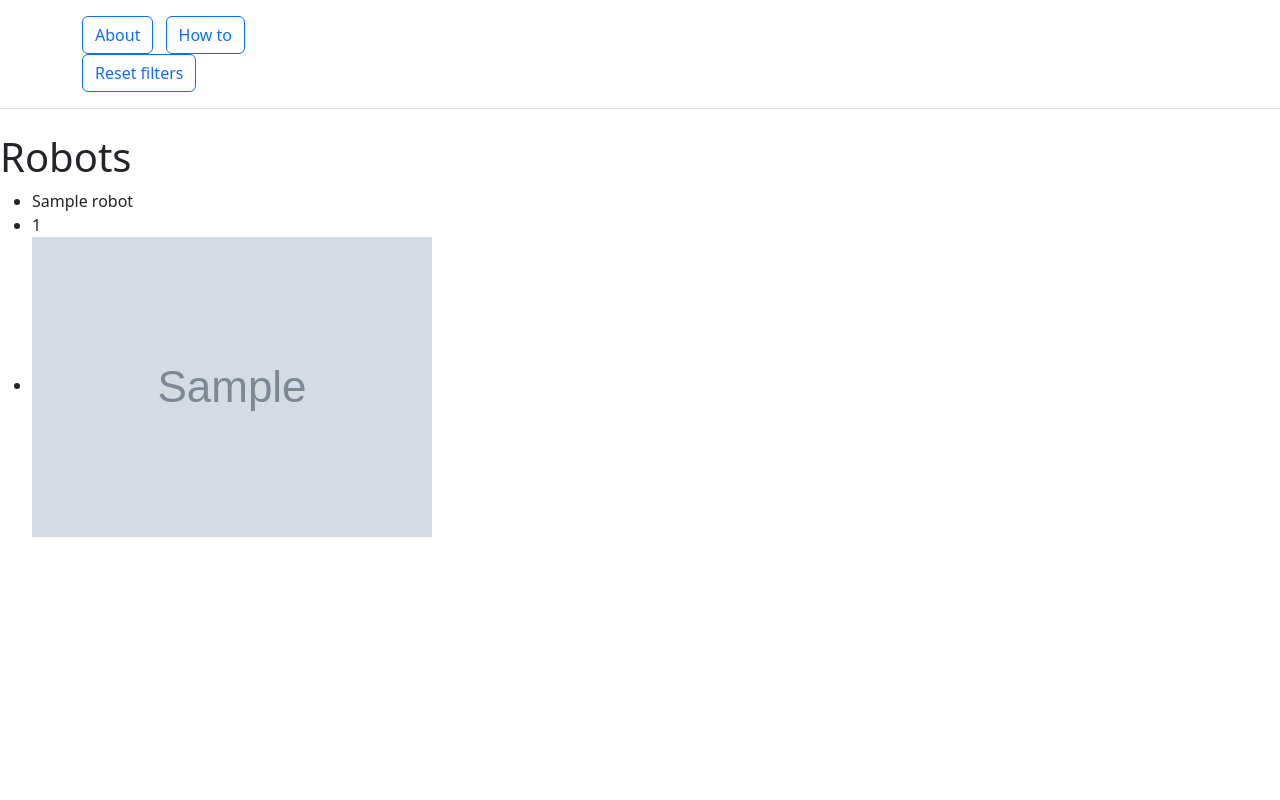
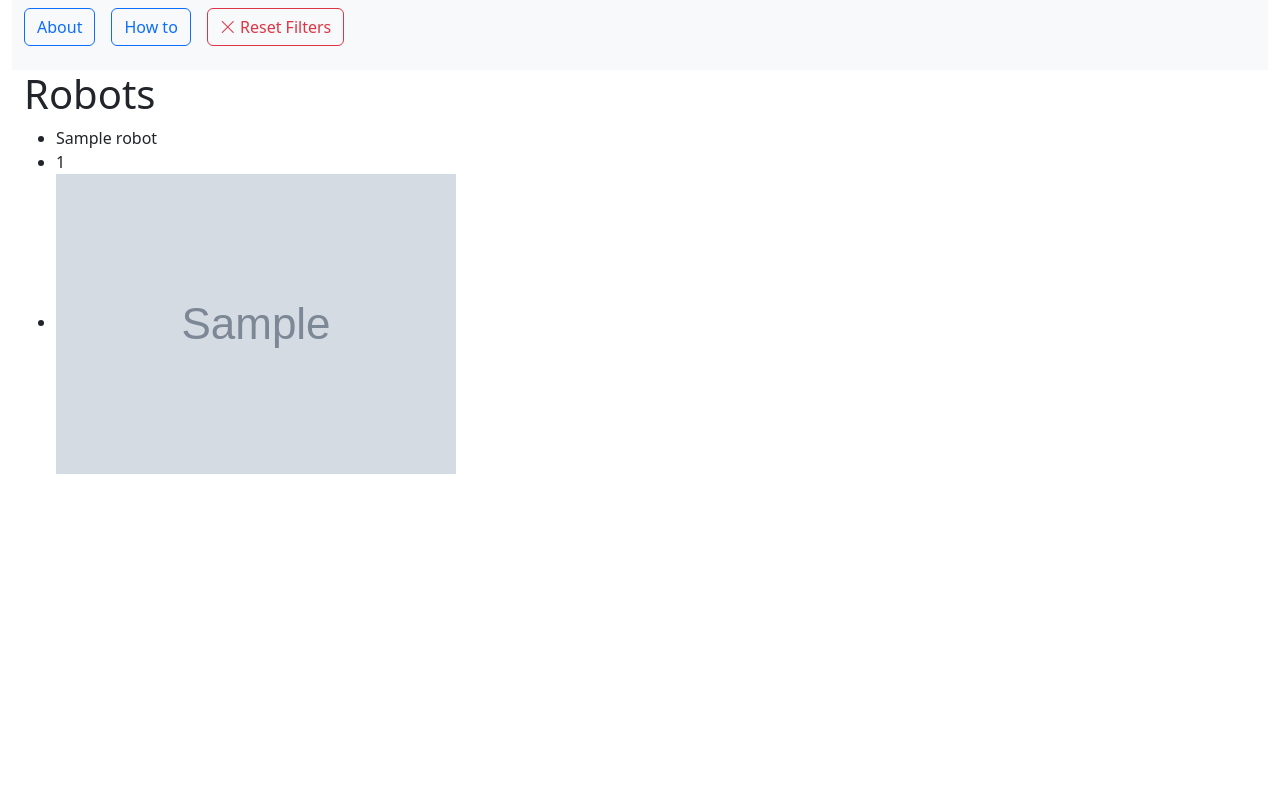
Before and after one commit to Yelyzavetaa/project, a Django app: page /robots/main/ in a window 1280 px wide. Run offline with Django 4.2, Linux system fonts and the light colour scheme; tables that the repository leaves empty hold one stand-in row (values such as "Sample post"); grey boxes marked "Sample" are stand-in pictures; some libraries are stand-ins or nearby versions.

Commit message:
still html changes

```diff
--- /dev/null
+++ b/robots/static/css/style.css
@@ -0,0 +1,5 @@
+/* @import url("https://cdn.jsdelivr.net/npm/bootstrap-icons@1.11.2/font/bootstrap-icons.min.css"); */
+
+.bi::before, [class*=" bi-"]::before, [class^=bi-]::before {
+  vertical-align: -.15em !important;
+}
--- a/robots/templates/main.html
+++ b/robots/templates/main.html
@@ -4,23 +4,32 @@
 <head>
     <meta charset="UTF-8">
     <meta name="viewport" content="width=device-width, initial-scale=1, shrink-to-fit=no">
-
+    <link rel="stylesheet" href="https://cdn.jsdelivr.net/npm/bootstrap-icons@1.11.2/font/bootstrap-icons.min.css">
     <!-- Bootstrap CSS -->
     <link rel="stylesheet" href="https://cdn.jsdelivr.net/npm/bootstrap@5.3.0/dist/css/bootstrap.min.css">
+    <!-- Option 1: Include in HTML -->
+
     <title>Robots</title>
-    <!-- <link rel="stylesheet" href="css/style.css"> -->
+    <link rel="stylesheet" href="{% static 'css/style.css'%}?{% now 'U' %}">
 </html>
 
-<body>
-    <header class="d-flex flex-wrap align-items-center justify-content-center justify-content-md-between py-3 mb-4 border-bottom">
-        <div class="container">
-            <div class="col-md-3 ">
+<body class="container-fluid d-flex flex-column min-vh-100">
+    <!-- <header class="d-flex flex-wrap align-items-center justify-content-center justify-content-md-between py-3 mb-4 border-bottom"> -->
+    <header class="navbar navbar-expand-xxl navbar-light bg-light">
+        <!-- <div class="container"> -->
+        <nav class="container-xxl flex-wrap flex-lg-nowrap">
+            <div class="d-flex gap-2 mb-3 ">
                 <button type="button" class="btn btn-outline-primary me-2">About</button>
                 <button type="button" class="btn btn-outline-primary me-2">How to</button>
-                <button type="button" class="btn btn-outline-primary">Reset filters</button>
+                <button type="button" class="btn btn-outline-danger" >
+                    <i class="bi bi-x-lg"></i>
+                      <span>Reset Filters </span>
+                </button>
               </div>
-          </div>
+            </nav>
+          <!-- </div> -->
       </header>
+      <div class="container-xxl">
         <h1>Robots</h1>
         <ul>
             {% for robot in robots %}
@@ -30,6 +39,8 @@
 
             {% endfor %}
         </ul>
+    </div>
+
 
     <script src="https://code.jquery.com/jquery-3.2.1.slim.min.js" integrity="sha384-KJ3o2DKtIkvYIK3UENzmM7KCkRr/rE9/Qpg6aAZGJwFDMVNA/GpGFF93hXpG5KkN" crossorigin="anonymous"></script>
     <script src="https://cdn.jsdelivr.net/npm/popper.js@1.12.9/dist/umd/popper.min.js" integrity="sha384-ApNbgh9B+Y1QKtv3Rn7W3mgPxhU9K/ScQsAP7hUibX39j7fakFPskvXusvfa0b4Q" crossorigin="anonymous"></script>
```
Lines whose indentation alone changed are shown as unchanged.
